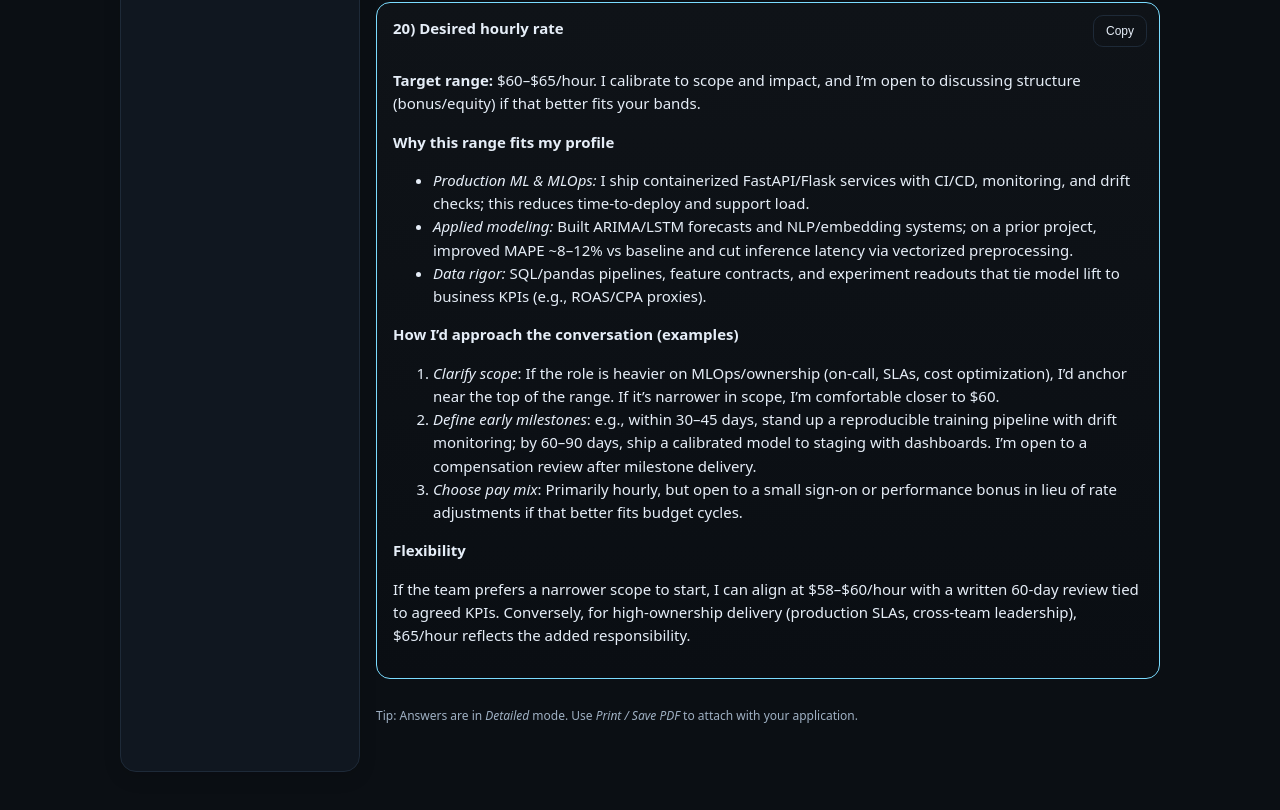
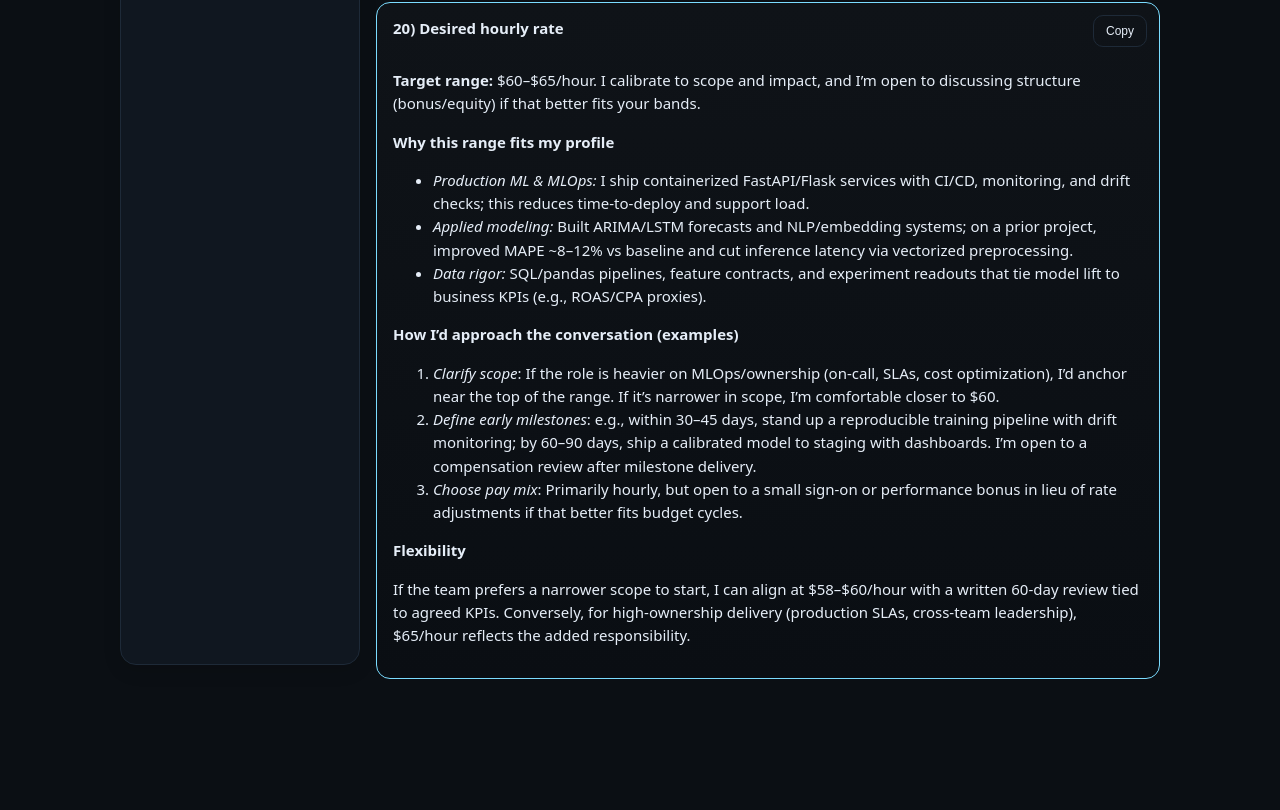
Before and after one commit to Apurva1205/Tvscientific, a plain HTML site: page index.html in a window 1280 px wide. Shown: the part 5575-6385 px from the top of the page. After the commit the page ends 6290 px from the top, so only its background shows below. Drawn offline with Linux system fonts and the light colour scheme.

Commit message:
Update index.html

```diff
--- a/index.html
+++ b/index.html
@@ -365,9 +365,7 @@
 
         </section>
 
-        <section class="footer">
-          <p>Tip: Answers are in <em>Detailed</em> mode. Use <em>Print / Save PDF</em> to attach with your application.</p>
-        </section>
+
       </main>
     </div>
   </div>
```
